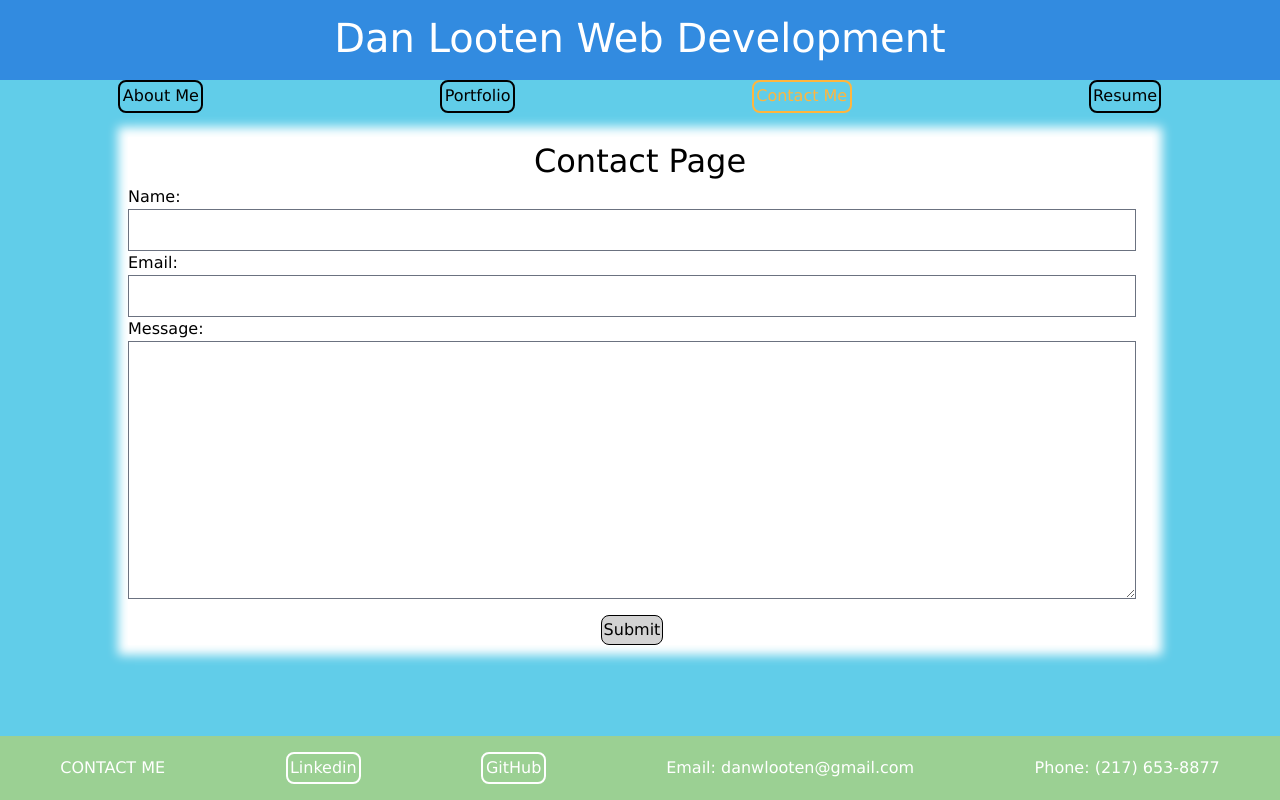
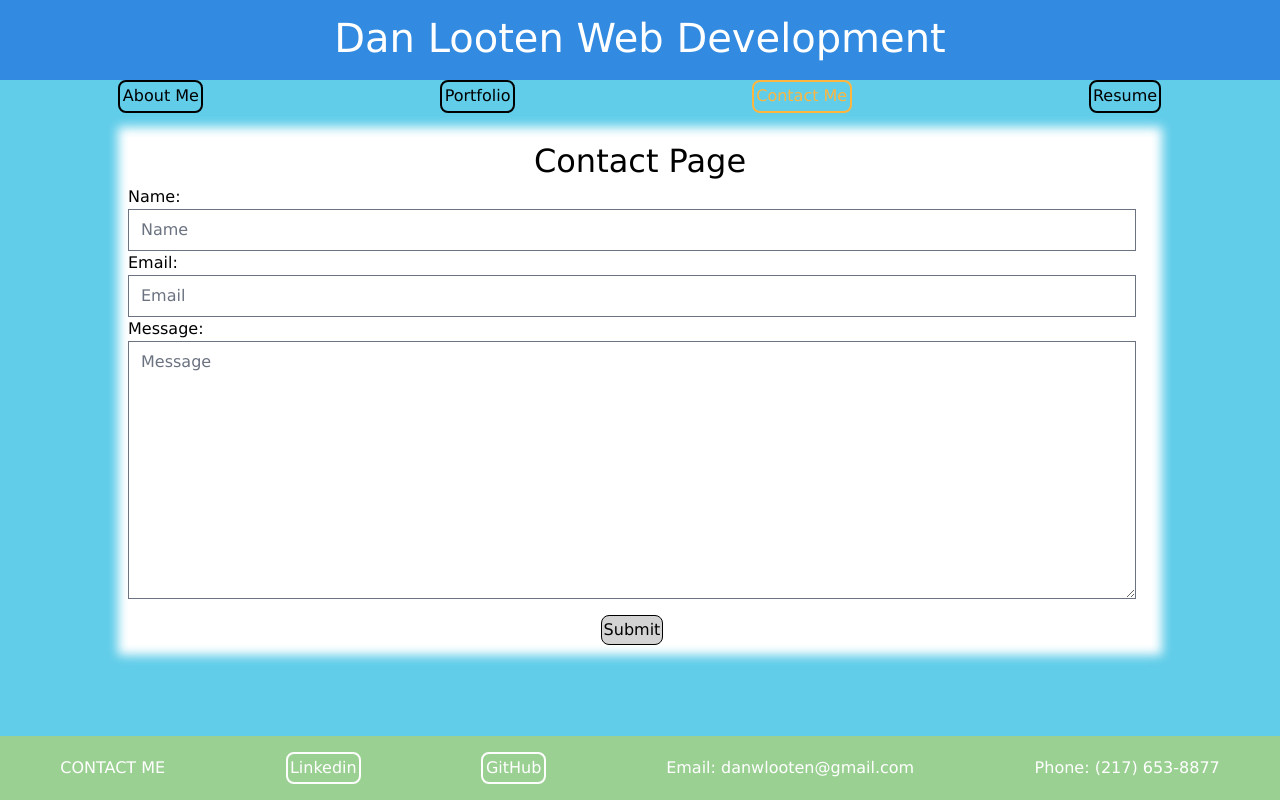
Before and after one commit to D-Loot/Portfolio_React, a React (Create React App) app: page / in a window 1280 px wide. Both pictures are taken after a click on the element "Contact Me". Built offline with nearby package versions, Linux system fonts and the light colour scheme.

Commit message:
Add field validation to Contact tab using helpers

```diff
--- a/src/components/tabs/Contact.js
+++ b/src/components/tabs/Contact.js
@@ -1,24 +1,110 @@
-import React from "react";
+import React, { useState } from "react";
+// Here we import a helper function that will check if the email is valid
+import { validateEmail } from "../../utils/helpers";
 
-export default function Contact() {
+function Contact() {
+  // Create state variables for the fields in the form
+  // We are also setting their initial values to an empty string
+  const [Email, setEmail] = useState("");
+  const [Name, setUserName] = useState("");
+  const [Message, setUserMessage] = useState("");
+  const [errorMessage, setErrorMessage] = useState("");
+
+  const handleInputChange = (e) => {
+    // Getting the value and name of the input which triggered the change
+    const { target } = e;
+    const inputType = target.name;
+    const inputValue = target.value;
+
+    // Based on the input type, we set the state of either email, username, and message
+    if (inputType === "Email") {
+      setEmail(inputValue);
+    } else if (inputType === "Name") {
+      setUserName(inputValue);
+    } else {
+      setUserMessage(inputValue);
+    }
+  };
+
+  // Create a function that will check if the field is blank and if the email is valid, if you leave the text field blank after clicking into the field
+  const handleBlur = (e) => {
+    const { target } = e;
+    const inputType = target.name;
+    const inputValue = target.value;
+
+    if (!inputValue) {
+      setErrorMessage(`Error: ${inputType} can not be blank`);
+    } else if (inputType === "Email" && !validateEmail(Email)) {
+      setErrorMessage("Email is invalid");
+    } else {
+      setErrorMessage("");
+    }
+  };
+
+  const handleFormSubmit = (e) => {
+    // Preventing the default behavior of the form submit (which is to refresh the page)
+    e.preventDefault();
+
+    // First we check to see if the email is not valid or if the userName is empty. If so we set an error message to be displayed on the page.
+    if (!validateEmail(Email)) {
+      setErrorMessage("Email is invalid");
+      // We want to exit out of this code block if something is wrong so that the user can correct it
+      return;
+      // Then we check to see if the password is not valid. If so, we set an error message regarding the password.
+    }
+
+    // If everything goes according to plan, we want to clear out the input after a successful registration.
+    setUserName("");
+    // setPassword("");
+    setEmail("");
+    setUserMessage("");
+  };
+
   return (
     <div className="grid-area-2">
       <h2 className="contentTitle">Contact Page</h2>
-      <div id="contactForm">
-        <label htmlFor="contactName">Name: </label>
-        <input type="text" id="contactName" />
-        <label htmlFor="contactEmail">Email: </label>
-        <input type="text" id="contactEmail" />
-        Message:
+      <form className="form" id="contactForm">
+        <p>Name:</p>
+        <input
+          value={Name}
+          name="Name"
+          onChange={handleInputChange}
+          onBlur={handleBlur}
+          type="text"
+          placeholder="Name"
+        />
+        <p>Email:</p>
+        <input
+          value={Email}
+          name="Email"
+          onChange={handleInputChange}
+          onBlur={handleBlur}
+          type="email"
+          placeholder="Email"
+        />
+        <p>Message:</p>
         <textarea
-          name="contactMessage"
-          id="contactMessage"
+          value={Message}
+          name="Message"
+          id="Message"
+          onChange={handleInputChange}
+          onBlur={handleBlur}
           cols="50"
           rows="10"
-          form="contactForm"
+          form="form"
+          placeholder="Message"
         ></textarea>
-        <button id="contactFormSubmit">Submit</button>
-      </div>
+        <button type="button" onClick={handleFormSubmit} id="contactFormSubmit">
+          Submit
+        </button>
+      </form>
+      {errorMessage && (
+        <div>
+          <p className="error-text">{errorMessage}</p>
+        </div>
+      )}
     </div>
   );
 }
+
+export default Contact;
--- /dev/null
+++ b/src/utils/helpers.js
@@ -0,0 +1,5 @@
+export function validateEmail(email) {
+  const re =
+    /^(([^<>()[\]\\.,;:\s@"]+(\.[^<>()[\]\\.,;:\s@"]+)*)|(".+"))@((\[[0-9]{1,3}\.[0-9]{1,3}\.[0-9]{1,3}\.[0-9]{1,3}\])|(([a-zA-Z\-0-9]+\.)+[a-zA-Z]{2,}))$/;
+  return re.test(String(email).toLowerCase());
+}
```
Also changed, not shown: src/utils/navigation.helpers.js (deleted).
